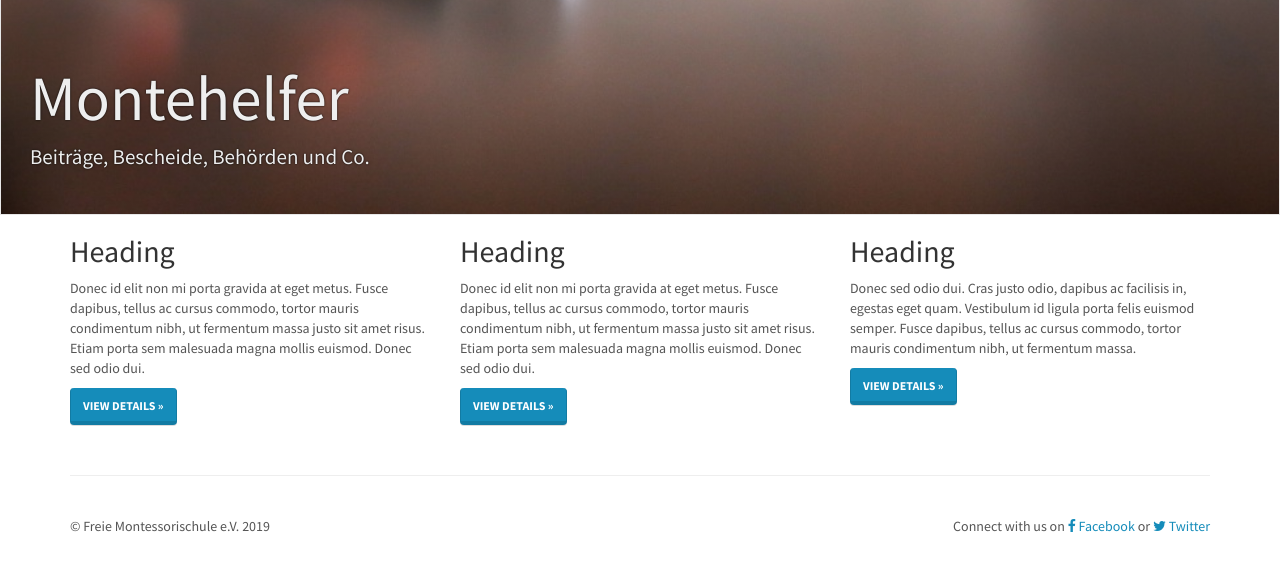
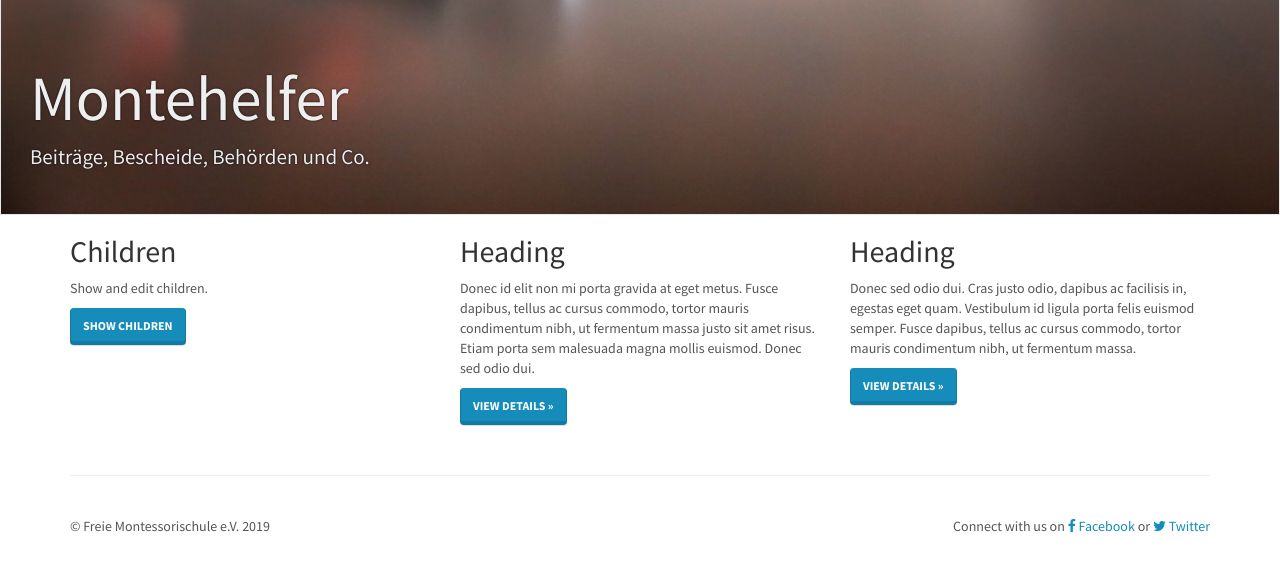
Before and after one commit to oliverbienert/dj_montedb, a Django app: template src/templates/home.html in a window 1280 px wide. Shown: the part 585-1171 px from the top of the page. Run offline with Django 3.2, Linux system fonts and the light colour scheme; the template is opened without the code that fills it, so the values that code supplies are empty; some libraries are stand-ins or nearby versions.

Commit message:
Added link to children table to home page

```diff
--- a/src/templates/home.html
+++ b/src/templates/home.html
@@ -42,11 +42,9 @@
     <div class="container">
         <div class="row">
             <div class="col-lg-4">
-                <h2>Heading</h2>
-                <p>Donec id elit non mi porta gravida at eget metus. Fusce dapibus, tellus ac cursus commodo, tortor
-                    mauris condimentum nibh, ut fermentum massa justo sit amet risus. Etiam porta sem malesuada magna
-                    mollis euismod. Donec sed odio dui. </p>
-                <p><a class="btn btn-primary" href="#" role="button">View details &raquo;</a></p>
+                <h2>Children</h2>
+                <p>Show and edit children. </p>
+                <p><a class="btn btn-primary" href="montedb/children/" role="button">Show Children</a></p>
             </div>
             <div class="col-lg-4">
                 <h2>Heading</h2>
```
